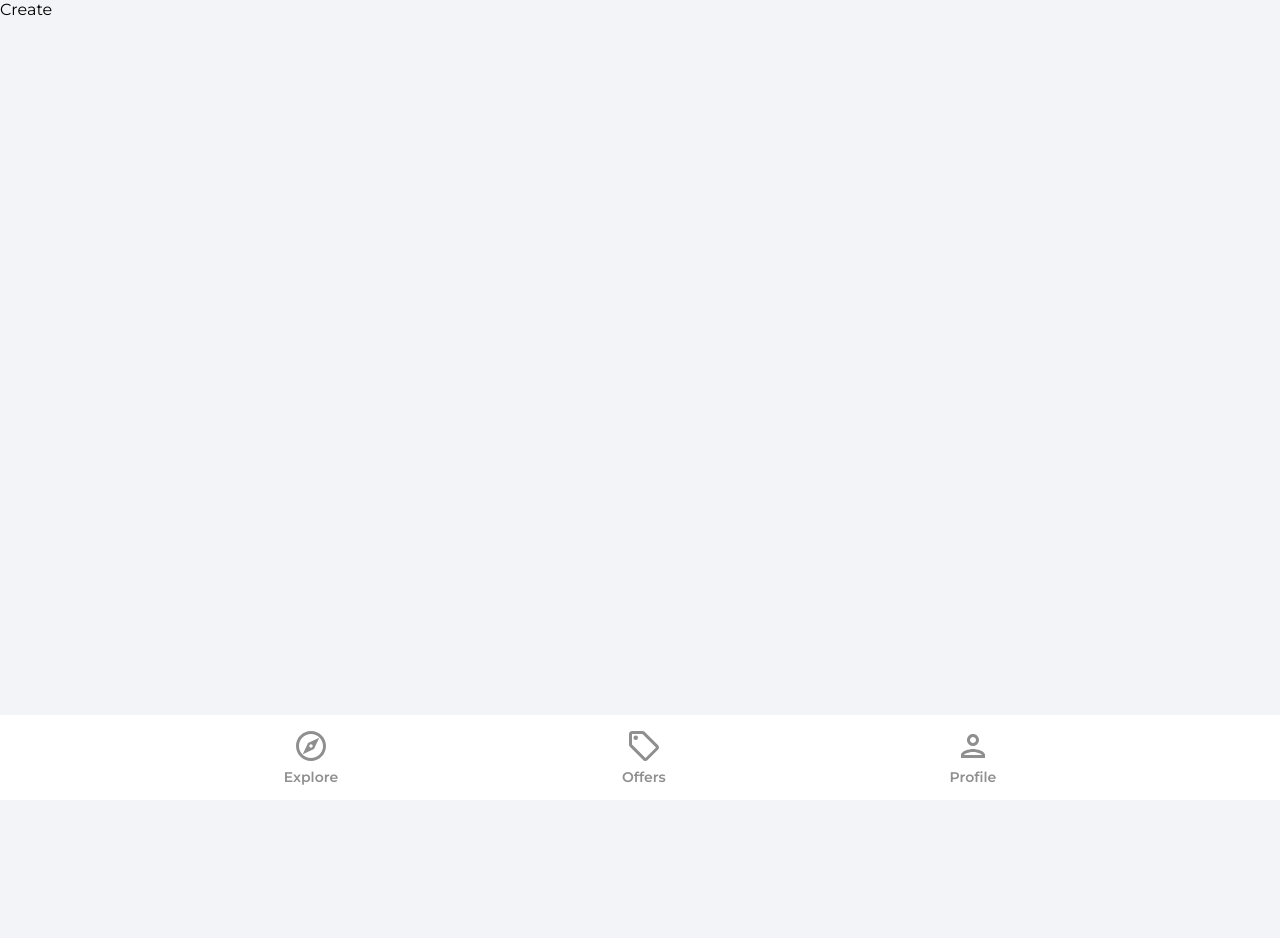
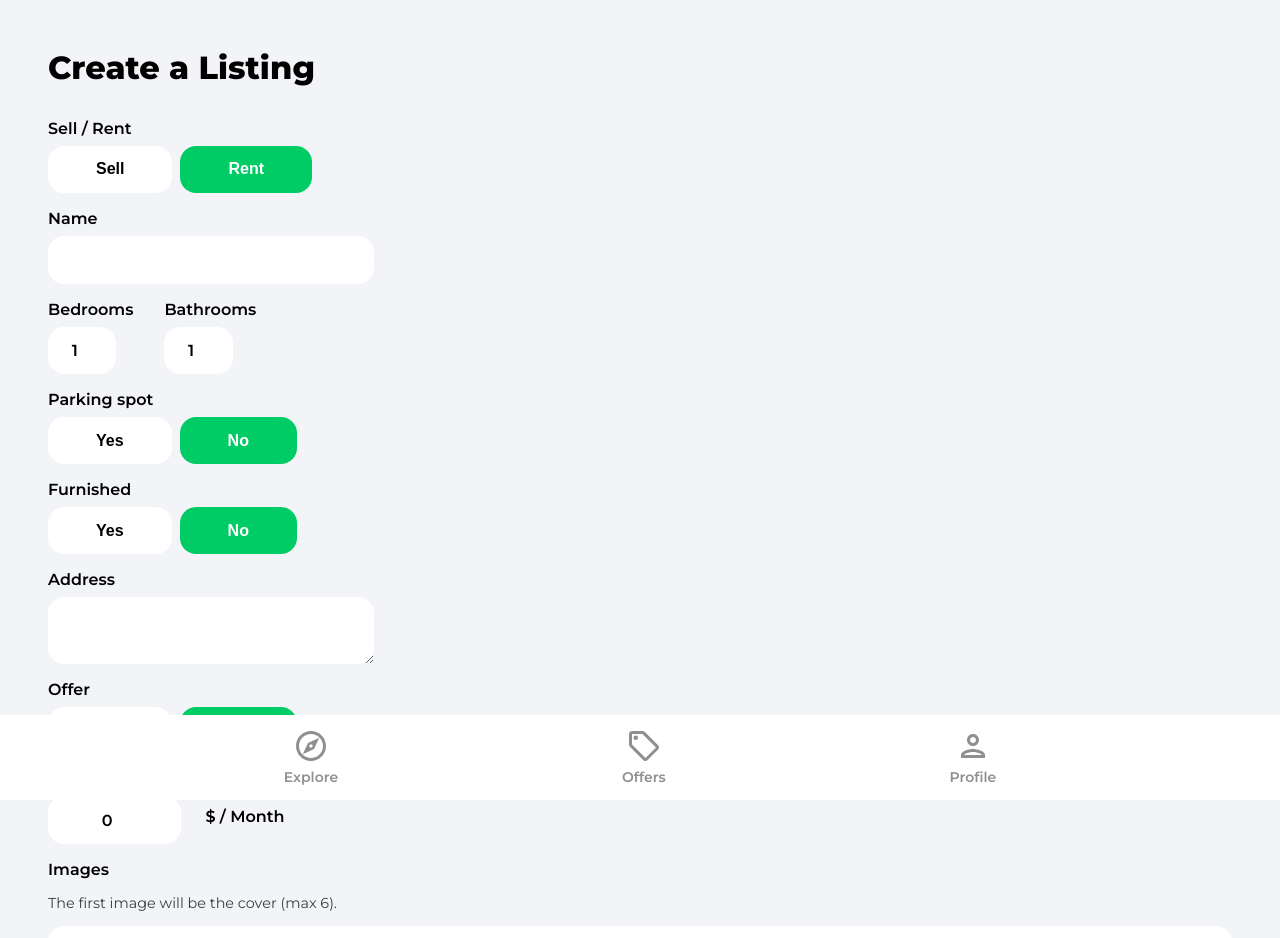
Before and after one commit to hi-huytran/house-marketplace, a React (Create React App) app: page /create-listing in a window 1280 px wide. Shown: the top 938 px of the page. Before the commit the page ends 800 px from the top, so only its background shows below. Built offline with nearby package versions, Linux system fonts and the light colour scheme; no server answers; sample sign-in values are in the browser's storage.

Commit message:
Created Listing Form

```diff
--- a/src/pages/CreateListing.jsx
+++ b/src/pages/CreateListing.jsx
@@ -32,6 +32,22 @@
     longitude: 0,
   })
 
+  const {
+    type,
+    name,
+    bedrooms,
+    bathrooms,
+    parking,
+    furnished,
+    address,
+    offer,
+    regularPrice,
+    discountedPrice,
+    images,
+    latitude,
+    longitude,
+  } = formData
+
   const auth = getAuth()
   const navigate = useNavigate()
   const isMounted = useRef(true)
@@ -49,11 +65,278 @@
     // eslint-disable-next-line react-hooks/exhaustive-deps
   }, [isMounted])
 
+  const onSubmit = (e) => {
+    e.preventDefault()
+    console.log(formData)
+  }
+
+  const onMutate = (e) => {
+    let boolean = null
+
+    if (e.target.value === 'true') {
+      boolean = true
+    }
+    if (e.target.value === 'false') {
+      boolean = false
+    }
+
+    // Files
+    if (e.target.files) {
+      setFormData((prevState) => ({
+        ...prevState,
+        images: e.target.files,
+      }))
+    }
+
+    // Text/Booleans/Numbers
+    if (!e.target.files) {
+      setFormData((prevState) => ({
+        ...prevState,
+        [e.target.id]: boolean ?? e.target.value,
+      }))
+    }
+  }
+
   if (loading) {
     return <Spinner />
   }
 
-  return <div>Create</div>
+  return (
+    <div className='profile'>
+      <header>
+        <p className='pageHeader'>Create a Listing</p>
+      </header>
+
+      <main>
+        <form onSubmit={onSubmit}>
+          <label className='formLabel'>Sell / Rent</label>
+          <div className='formButtons'>
+            <button
+              type='button'
+              className={type === 'sale' ? 'formButtonActive' : 'formButton'}
+              id='type'
+              value='sale'
+              onClick={onMutate}
+            >
+              Sell
+            </button>
+            <button
+              type='button'
+              className={type === 'rent' ? 'formButtonActive' : 'formButton'}
+              id='type'
+              value='rent'
+              onClick={onMutate}
+            >
+              Rent
+            </button>
+          </div>
+
+          <label className='formLabel'>Name</label>
+          <input
+            className='formInputName'
+            type='text'
+            id='name'
+            value={name}
+            onChange={onMutate}
+            maxLength='32'
+            minLength='10'
+            required
+          />
+
+          <div className='formRooms flex'>
+            <div>
+              <label className='formLabel'>Bedrooms</label>
+              <input
+                className='formInputSmall'
+                type='number'
+                id='bedrooms'
+                value={bedrooms}
+                onChange={onMutate}
+                min='1'
+                max='50'
+                required
+              />
+            </div>
+            <div>
+              <label className='formLabel'>Bathrooms</label>
+              <input
+                className='formInputSmall'
+                type='number'
+                id='bathrooms'
+                value={bathrooms}
+                onChange={onMutate}
+                min='1'
+                max='50'
+                required
+              />
+            </div>
+          </div>
+
+          <label className='formLabel'>Parking spot</label>
+          <div className='formButtons'>
+            <button
+              className={parking ? 'formButtonActive' : 'formButton'}
+              type='button'
+              id='parking'
+              value={true}
+              onClick={onMutate}
+              min='1'
+              max='50'
+            >
+              Yes
+            </button>
+            <button
+              className={
+                !parking && parking !== null ? 'formButtonActive' : 'formButton'
+              }
+              type='button'
+              id='parking'
+              value={false}
+              onClick={onMutate}
+            >
+              No
+            </button>
+          </div>
+
+          <label className='formLabel'>Furnished</label>
+          <div className='formButtons'>
+            <button
+              className={furnished ? 'formButtonActive' : 'formButton'}
+              type='button'
+              id='furnished'
+              value={true}
+              onClick={onMutate}
+            >
+              Yes
+            </button>
+            <button
+              className={
+                !furnished && furnished !== null
+                  ? 'formButtonActive'
+                  : 'formButton'
+              }
+              type='button'
+              id='furnished'
+              value={false}
+              onClick={onMutate}
+            >
+              No
+            </button>
+          </div>
+
+          <label className='formLabel'>Address</label>
+          <textarea
+            className='formInputAddress'
+            type='text'
+            id='address'
+            value={address}
+            onChange={onMutate}
+            required
+          />
+
+          {!geolocationEnabled && (
+            <div className='formLatLng flex'>
+              <div>
+                <label className='formLabel'>Latitude</label>
+                <input
+                  className='formInputSmall'
+                  type='number'
+                  id='latitude'
+                  value={latitude}
+                  onChange={onMutate}
+                  required
+                />
+              </div>
+              <div>
+                <label className='formLabel'>Longitude</label>
+                <input
+                  className='formInputSmall'
+                  type='number'
+                  id='longitude'
+                  value={longitude}
+                  onChange={onMutate}
+                  required
+                />
+              </div>
+            </div>
+          )}
+
+          <label className='formLabel'>Offer</label>
+          <div className='formButtons'>
+            <button
+              className={offer ? 'formButtonActive' : 'formButton'}
+              type='button'
+              id='offer'
+              value={true}
+              onClick={onMutate}
+            >
+              Yes
+            </button>
+            <button
+              className={
+                !offer && offer !== null ? 'formButtonActive' : 'formButton'
+              }
+              type='button'
+              id='offer'
+              value={false}
+              onClick={onMutate}
+            >
+              No
+            </button>
+          </div>
+
+          <label className='formLabel'>Regular Price</label>
+          <div className='formPriceDiv'>
+            <input
+              className='formInputSmall'
+              type='number'
+              id='regularPrice'
+              value={regularPrice}
+              onChange={onMutate}
+              min='50'
+              max='750000000'
+              required
+            />
+            {type === 'rent' && <p className='formPriceText'>$ / Month</p>}
+          </div>
+
+          {offer && (
+            <>
+              <label className='formLabel'>Discounted Price</label>
+              <input
+                className='formInputSmall'
+                type='number'
+                id='discountedPrice'
+                value={discountedPrice}
+                onChange={onMutate}
+                min='50'
+                max='750000000'
+                required={offer}
+              />
+            </>
+          )}
+
+          <label className='formLabel'>Images</label>
+          <p className='imagesInfo'>
+            The first image will be the cover (max 6).
+          </p>
+          <input
+            className='formInputFile'
+            type='file'
+            id='images'
+            onChange={onMutate}
+            max='6'
+            accept='.jpg,.png,.jpeg'
+            multiple
+            required
+          />
+          <button type='submit' className='primaryButton createListingButton'>
+            Create Listing
+          </button>
+        </form>
+      </main>
+    </div>
+  )
 }
 
 export default CreateListing
```
